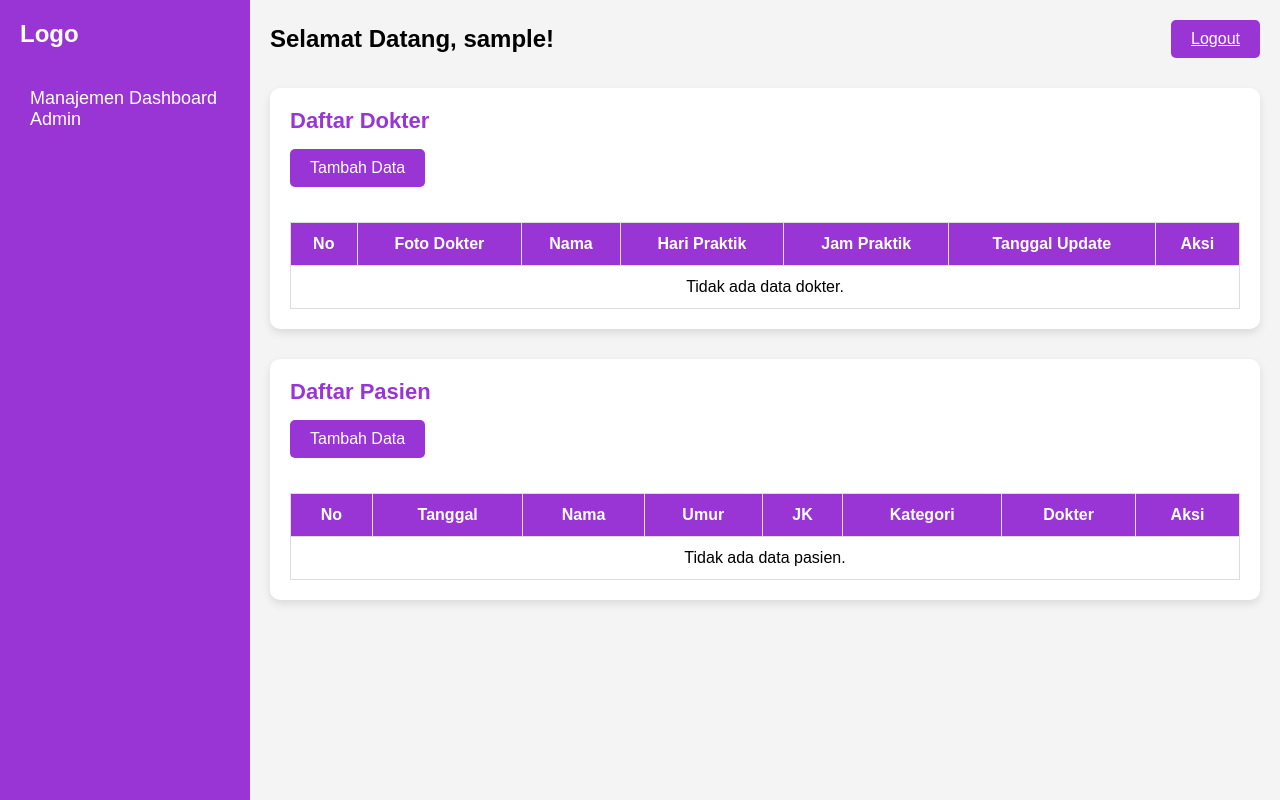
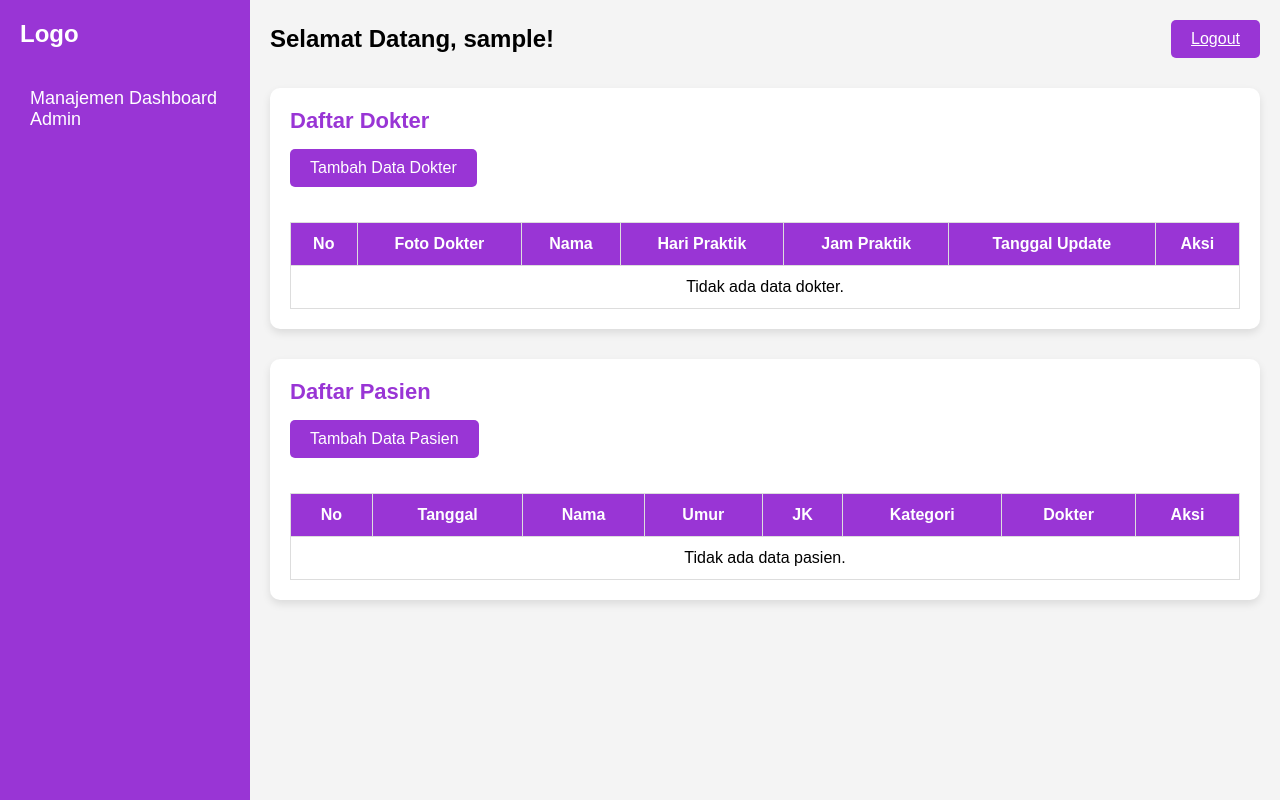
Before and after one commit to Divarizky/website-poli-gigi-klinik-pratama-pppl, a PHP site: page /poli-gigi-pratama/Admin/index.php in a window 1280 px wide. Run offline with PHP 8.4, Linux system fonts and the light colour scheme; the visitor is signed in with stand-in values (Sample User, id 1); data that the repository does not hold is empty.

Commit message:
menambahkan foreignkey id_admin
di database tb_dokter dan tb_pasien sebagai data sesi dari login akun yang digunakan Admin

```diff
--- a/Admin/assets/css/styles.css
+++ b/Admin/assets/css/styles.css
@@ -159,6 +159,18 @@ body {
     box-shadow: 0 4px 8px rgba(0, 0, 0, 0.1);
     padding: 20px;
     margin-bottom: 30px;
+}
+
+.preview-image {
+    width: 100px;
+    height: 100px;
+    object-fit: cover;
+    cursor: pointer;
+    transition: transform 0.2s;
+}
+
+.preview-image:hover {
+    transform: scale(1.5); /* Membesarkan gambar saat dihover */
 }
 
 /* Responsive Table */
--- a/Admin/config/config_query.php
+++ b/Admin/config/config_query.php
@@ -16,7 +16,8 @@ if ($conn->connect_error) {
 // ------ FUNGSI UNTUK TABEL ADMIN ------
 
 // Fungsi untuk menambahkan admin baru
-function tambahAdmin($name, $username, $password) {
+function tambahAdmin($name, $username, $password)
+{
     global $conn;
     $hashed_password = password_hash($password, PASSWORD_BCRYPT); // Enkripsi password
     $sql = "INSERT INTO tb_admin (name, username, password) VALUES ('$name', '$username', '$hashed_password')";
@@ -24,7 +25,8 @@ function tambahAdmin($name, $username, $password) {
 }
 
 // Fungsi untuk memverifikasi login admin
-function verifikasiLogin($username, $password) {
+function verifikasiLogin($username, $password)
+{
     global $conn;
     $sql = "SELECT * FROM tb_admin WHERE username = '$username'";
     $result = $conn->query($sql);
@@ -39,38 +41,105 @@ function verifikasiLogin($username, $password) {
 }
 
 // Fungsi untuk memperbarui password admin
-function perbaruiPasswordAdmin($username, $password_baru) {
+function perbaruiPasswordAdmin($username, $password_baru)
+{
     global $conn;
     $hashed_password = password_hash($password_baru, PASSWORD_BCRYPT); // Enkripsi password
     $sql = "UPDATE tb_admin SET password = '$hashed_password' WHERE username = '$username'";
     return $conn->query($sql);
 }
 
+// // ------ FUNGSI UNTUK TABEL DOKTER ------
+// // Fungsi menambahkan dokter
+// function tambahDokter($foto_dokter, $nama_dokter, $hari_praktik, $jam_praktik, $tanggal_update)
+// {
+//     global $conn;
+//     $sql = "INSERT INTO tb_dokter (foto_dokter, nama_dokter, hari_praktik, jam_praktik, tanggal_update) VALUES ('$foto_dokter', '$nama_dokter', '$hari_praktik', '$jam_praktik', '$tanggal_update')";
+//     return $conn->query($sql);
+// }
+
+// // Fungsi membaca data dokter
+// function bacaSemuaDokter() {
+//     global $conn;
+//     $sql = "SELECT * FROM tb_dokter";
+//     return $conn->query($sql);
+// }
+
+// // Fungsi memperbarui dokter
+// function perbaruiDokter($id_dokter, $foto_dokter, $nama_dokter, $tanggal_update) {
+//     global $conn;
+//     $sql = "UPDATE tb_dokter SET foto_dokter='$foto_dokter', nama_dokter='$nama_dokter', tanggal_update='$tanggal_update' WHERE id_dokter=$id_dokter";
+//     return $conn->query($sql);
+// }
+
+// // Fungsi menghapus dokter
+// function hapusDokter($id_dokter) {
+//     global $conn;
+//     $sql = "DELETE FROM tb_dokter WHERE id_dokter=$id_dokter";
+//     return $conn->query($sql);
+// }
+
+// // ------ FUNGSI UNTUK TABEL PASIEN ------
+// // Fungsi menambahkan pasien
+// function tambahPasien($tanggal_kunjungan, $nama_pasien, $usia, $jenis_kelamin, $kategori, $id_dokter) {
+//     global $conn;
+//     $sql = "INSERT INTO tb_pasien (tanggal_kunjungan, nama_pasien, usia, jenis_kelamin, kategori, id_dokter) VALUES ('$tanggal_kunjungan', '$nama_pasien', $usia, '$jenis_kelamin', '$kategori', $id_dokter)";
+//     return $conn->query($sql);
+// }
+
+// // Fungsi membaca data pasien
+// function bacaSemuaPasien() {
+//     global $conn;
+//     $sql = "SELECT p.id_pasien, p.tanggal_kunjungan, p.nama_pasien, p.usia, p.jenis_kelamin, p.kategori, d.nama_dokter
+//             FROM tb_pasien p
+//             JOIN tb_dokter d ON p.id_dokter = d.id_dokter";
+//     return $conn->query($sql);
+// }
+
+// // Fungsi memperbarui pasien
+// function perbaruiPasien($id_pasien, $tanggal_kunjungan, $nama_pasien, $usia, $jenis_kelamin, $kategori, $id_dokter) {
+//     global $conn;
+//     $sql = "UPDATE tb_pasien SET tanggal_kunjungan='$tanggal_kunjungan', nama_pasien='$nama_pasien', usia=$usia, jenis_kelamin='$jenis_kelamin', kategori='$kategori', id_dokter=$id_dokter WHERE id_pasien=$id_pasien";
+//     return $conn->query($sql);
+// }
+
+// // Fungsi menghapus pasien
+// function hapusPasien($id_pasien) {
+//     global $conn;
+//     $sql = "DELETE FROM tb_pasien WHERE id_pasien=$id_pasien";
+//     return $conn->query($sql);
+// }
+
 // ------ FUNGSI UNTUK TABEL DOKTER ------
 // Fungsi menambahkan dokter
-function tambahDokter($foto_dokter, $nama_dokter, $hari_praktik, $jam_praktik, $tanggal_update)
+function tambahDokter($id_admin, $foto_dokter, $nama_dokter, $hari_praktik, $jam_praktik, $tanggal_update)
 {
     global $conn;
-    $sql = "INSERT INTO tb_dokter (foto_dokter, nama_dokter, hari_praktik, jam_praktik, tanggal_update) VALUES ('$foto_dokter', '$nama_dokter', '$hari_praktik', '$jam_praktik', '$tanggal_update')";
+    $sql = "INSERT INTO tb_dokter (id_admin, foto_dokter, nama_dokter, hari_praktik, jam_praktik, tanggal_update) VALUES ($id_admin, '$foto_dokter', '$nama_dokter', '$hari_praktik', '$jam_praktik', '$tanggal_update')";
     return $conn->query($sql);
 }
 
 // Fungsi membaca data dokter
-function bacaSemuaDokter() {
+function bacaSemuaDokter()
+{
     global $conn;
-    $sql = "SELECT * FROM tb_dokter";
+    $sql = "SELECT d.*, a.name
+            FROM tb_dokter d
+            JOIN tb_admin a ON d.id_admin = a.id_admin";
     return $conn->query($sql);
 }
 
 // Fungsi memperbarui dokter
-function perbaruiDokter($id_dokter, $foto_dokter, $nama_dokter, $tanggal_update) {
+function perbaruiDokter($id_dokter, $foto_dokter, $nama_dokter, $tanggal_update)
+{
     global $conn;
     $sql = "UPDATE tb_dokter SET foto_dokter='$foto_dokter', nama_dokter='$nama_dokter', tanggal_update='$tanggal_update' WHERE id_dokter=$id_dokter";
     return $conn->query($sql);
 }
 
 // Fungsi menghapus dokter
-function hapusDokter($id_dokter) {
+function hapusDokter($id_dokter)
+{
     global $conn;
     $sql = "DELETE FROM tb_dokter WHERE id_dokter=$id_dokter";
     return $conn->query($sql);
@@ -78,38 +147,43 @@ function hapusDokter($id_dokter) {
 
 // ------ FUNGSI UNTUK TABEL PASIEN ------
 // Fungsi menambahkan pasien
-function tambahPasien($tanggal_kunjungan, $nama_pasien, $usia, $jenis_kelamin, $kategori, $id_dokter) {
+function tambahPasien($id_admin, $tanggal_kunjungan, $nama_pasien, $usia, $jenis_kelamin, $kategori, $id_dokter)
+{
     global $conn;
-    $sql = "INSERT INTO tb_pasien (tanggal_kunjungan, nama_pasien, usia, jenis_kelamin, kategori, id_dokter) VALUES ('$tanggal_kunjungan', '$nama_pasien', $usia, '$jenis_kelamin', '$kategori', $id_dokter)";
+    $sql = "INSERT INTO tb_pasien (id_admin, tanggal_kunjungan, nama_pasien, usia, jenis_kelamin, kategori, id_dokter) VALUES ($id_admin, '$tanggal_kunjungan', '$nama_pasien', $usia, '$jenis_kelamin', '$kategori', $id_dokter)";
     return $conn->query($sql);
 }
 
 // Fungsi membaca data pasien
-function bacaSemuaPasien() {
+function bacaSemuaPasien()
+{
     global $conn;
-    $sql = "SELECT p.id_pasien, p.tanggal_kunjungan, p.nama_pasien, p.usia, p.jenis_kelamin, p.kategori, d.nama_dokter
+    $sql = "SELECT p.id_pasien, p.tanggal_kunjungan, p.nama_pasien, p.usia, p.jenis_kelamin, p.kategori, d.nama_dokter, a.name
             FROM tb_pasien p
-            JOIN tb_dokter d ON p.id_dokter = d.id_dokter";
+            JOIN tb_dokter d ON p.id_dokter = d.id_dokter
+            JOIN tb_admin a ON p.id_admin = a.id_admin";
     return $conn->query($sql);
 }
 
 // Fungsi memperbarui pasien
-function perbaruiPasien($id_pasien, $tanggal_kunjungan, $nama_pasien, $usia, $jenis_kelamin, $kategori, $id_dokter) {
+function perbaruiPasien($id_pasien, $tanggal_kunjungan, $nama_pasien, $usia, $jenis_kelamin, $kategori, $id_dokter)
+{
     global $conn;
     $sql = "UPDATE tb_pasien SET tanggal_kunjungan='$tanggal_kunjungan', nama_pasien='$nama_pasien', usia=$usia, jenis_kelamin='$jenis_kelamin', kategori='$kategori', id_dokter=$id_dokter WHERE id_pasien=$id_pasien";
     return $conn->query($sql);
 }
 
 // Fungsi menghapus pasien
-function hapusPasien($id_pasien) {
+function hapusPasien($id_pasien)
+{
     global $conn;
     $sql = "DELETE FROM tb_pasien WHERE id_pasien=$id_pasien";
     return $conn->query($sql);
 }
 
 // Fungsi menutup koneksi
-function tutupKoneksi() {
+function tutupKoneksi()
+{
     global $conn;
     $conn->close();
 }
-?>
--- a/Admin/config/process_login.php
+++ b/Admin/config/process_login.php
@@ -11,6 +11,7 @@ $admin = verifikasiLogin($username, $password);
 if ($admin) {
     // Login berhasil
     $_SESSION['username'] = $admin['username'];
+    $_SESSION['id_admin'] = $admin['id_admin']; // Menyimpan id_admin dalam sesi
     $_SESSION['expire_time'] = time() + 1800; // 30 menit
     header('Location: ../index.php'); // Mengarahkan ke index.php yang ada di folder terluar
     exit(); // Jangan lupa exit untuk menghentikan script lebih lanjut
--- a/Admin/index.php
+++ b/Admin/index.php
@@ -3,9 +3,9 @@
 session_start();
 
 // Mengecek apakah user sudah login atau session timeout
-if (!isset($_SESSION['username']) || time() > $_SESSION['expire_time']) {
+if (!isset($_SESSION['username']) || !isset($_SESSION['id_admin']) || time() > $_SESSION['expire_time']) {
     session_destroy();
-    header('Location: ../pages/login.html'); // Redirect ke halaman login jika belum login atau session habis
+    header('Location: ../Admin/pages/login.html'); // Redirect ke halaman login jika belum login atau session habis
     exit();
 }
 
@@ -45,7 +45,7 @@ $_SESSION['expire_time'] = time() + 1800; // 30 menit
             <!-- Tabel Dokter -->
             <section id="doctor-section" class="container-section">
                 <h2 id="doctor-title">Daftar Dokter</h2>
-                <button class="btn-add" id="add-doctor-btn" onclick="window.location.href='../Admin/pages/tambah_data.php?type=dokter'">Tambah Data</button>
+                <button class="btn-add" id="add-doctor-btn" onclick="window.location.href='../Admin/pages/tambah_data.php?type=dokter'">Tambah Data Dokter</button>
                 <div class="table-responsive" id="doctor-table-container">
                     <table class="custom-table" id="doctor-table">
                         <thead>
@@ -74,8 +74,12 @@ $_SESSION['expire_time'] = time() + 1800; // 30 menit
                                     echo "<td>" . $no++ . "</td>";
 
                                     // Menampilkan foto dokter jika ada, atau tampilkan placeholder
-                                    $foto = $dokter['foto_dokter'] ? "../assets/images/" . basename($dokter['foto_dokter']) : "../assets/images/placeholder.jpg";
-                                    echo "<td><img src='$foto' alt='Foto Dokter' style='width: 100px; height: auto;'></td>";
+                                    if (!empty($dokter['foto_dokter'])) {
+                                        $photoPath = $dokter['foto_dokter'];
+                                    } else {
+                                        $photoPath = "../assets/images/placeholder.jpg";
+                                    }
+                                    echo "<td><img src='" . $photoPath . "' alt='Foto Dokter' class='preview-image'></td>";
 
                                     // Menampilkan nama, hari praktik, jam praktik, dan tanggal update
                                     echo "<td>" . $dokter['nama_dokter'] . "</td>";
@@ -102,7 +106,7 @@ $_SESSION['expire_time'] = time() + 1800; // 30 menit
             <!-- Tabel Pasien -->
             <section id="patient-section" class="container-section">
                 <h2 id="patient-title">Daftar Pasien</h2>
-                <button class="btn-add" id="add-patient-btn" onclick="window.location.href='../Admin/pages/tambah_data.php?type=pasien'">Tambah Data</button>
+                <button class="btn-add" id="add-patient-btn" onclick="window.location.href='../Admin/pages/tambah_data.php?type=pasien'">Tambah Data Pasien</button>
                 <div class="table-responsive" id="patient-table-container">
                     <table class="custom-table" id="patient-table">
                         <thead>
```
Also changed, not shown: Admin/config/process_add_data.php (+55 -9 lines), Admin/config/process_delete_data.php (+17 -1 lines), Admin/assets/images/photo profile.png (deleted).
